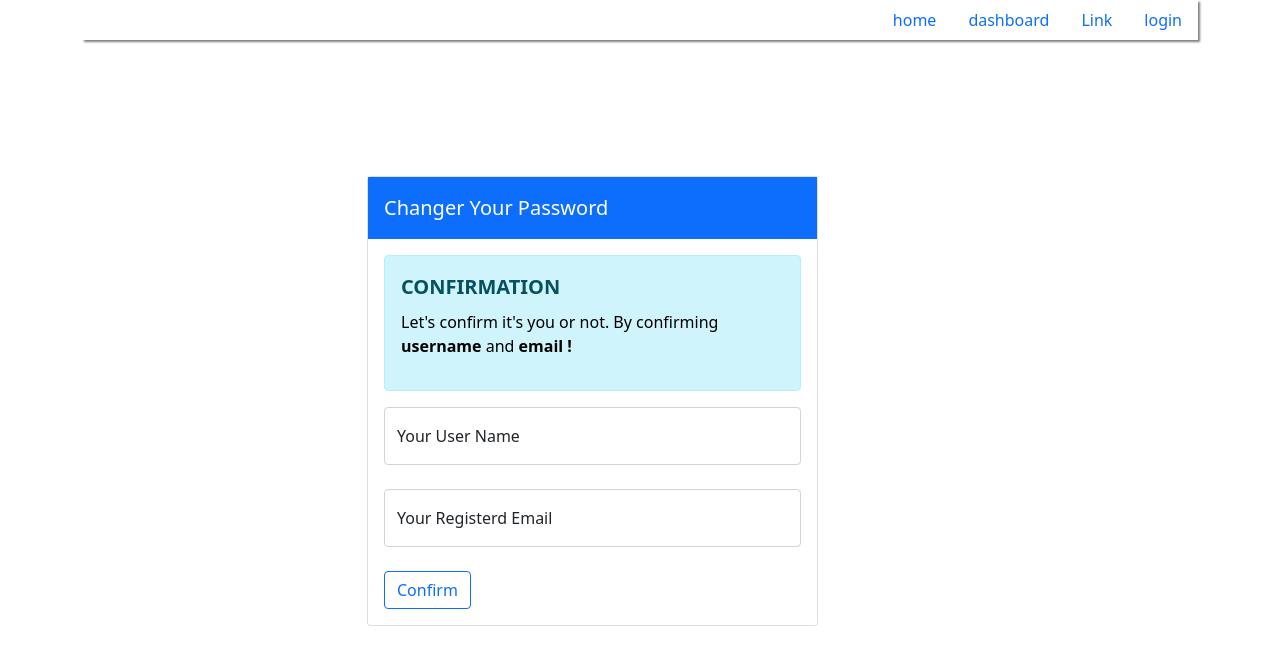
After one commit to aizubair21/php_projects, a PHP site: page /forgot_password.php in a window 1280 px wide. The commit adds this page. Shown: the top 665 px of the page. Run offline with PHP 8.4, Linux system fonts and the light colour scheme.

Commit message:
password reset in php

```diff
--- a/login_and_registration/connection.php
+++ b/login_and_registration/connection.php
@@ -15,3 +15,13 @@ function getData($key){
         return "Not found !";
     }
 }
+
+function isInDatabase ($user_name) {
+    $conn = mysqli_connect('localhost','root','','user');
+    $data = "SELECT * FROM user WHERE user_name='$user_name'";
+    $result = mysqli_query($conn, $data);
+    if(mysqli_num_rows($result) > 0) {
+        return mysqli_fetch_assoc($result);
+
+    }
+}
--- /dev/null
+++ b/login_and_registration/forgot_password.php
@@ -0,0 +1,186 @@
+<?php
+include "nav.php";
+require "connection.php";
+
+
+$email_error = '';
+$name_error = '';
+$pass_confirm_error = '';
+$password_error = '';
+
+
+$user_name = $_POST["user_name"] ?? "";
+$email = $_POST["email"] ?? "";
+$password = $_POST["password"] ?? '';
+$password_confirmation = $_POST['password_confirmation'] ?? '';
+
+//confirm
+if(isset($_POST['confirm'])) {
+    if($_POST['user_name'] == "") {
+        $email_error = "Required field !";
+    }
+
+
+    if($_POST["email"] == "") {
+        $email_error = "Requird field !";
+    }
+
+    if ($_POST['user_name'] != '' && $_POST['email'] != "") {
+        if($row = isInDatabase($user_name)){
+            $id = $row["id"];
+            if($row['email'] == $email) {
+                $_SESSION['is_confirm'] = "$id";
+            }else {
+                $email_error = "This email isn't registered with this username.";
+            }
+        }else {
+            $name_error = "Not a valid username !";
+            $email = '';
+        }
+    }
+}
+
+
+
+//reset
+if(isset($_POST['reset']) && isset($_SESSION['is_confirm'])) {
+    if($_POST['password'] == "") {
+        $password_error = "Required field !";
+    }
+
+    if($_POST['password_confirmation'] == "") {
+        $pass_confirm_error = "Required field !";
+    }
+
+    if (strlen($password) >= 8 ) {
+        if ($password == $password_confirmation) {
+
+            $id= $_SESSION['is_confirm'];
+            $password_hash = password_hash($password, PASSWORD_DEFAULT);
+            $update = "UPDATE user SET password = '$password_hash' WHERE id = '$id'";
+            $result = mysqli_query($conn,$update);
+            if ($result) {
+                echo "ok";
+                $password = '';
+                session_destroy();
+                header("location: login.php");
+            }
+
+        }else {
+            $pass_confirm_error = "Password not match ";
+        }
+    }else {
+        $password_error = "Password at lest 8 digit ";
+    }
+}
+
+
+
+?>
+
+<pre>
+    <!-- <?php
+
+    print_r($_POST);
+
+    echo "<br>";
+
+    print_r($_SESSION);
+    ?> -->
+
+
+</pre>
+<!DOCTYPE html>
+<html lang="en">
+<head>
+    <meta charset="UTF-8">
+    <meta http-equiv="X-UA-Compatible" content="IE=edge">
+    <meta name="viewport" content="width=device-width, initial-scale=1.0">
+    <title>Document</title>
+</head>
+<body>
+    <div class="container">
+        <div class="row">
+            <div class="col-3"></div>
+            <div class="col-5">
+                <div class="card" style="margin-top: 20px;">
+                    <div class="bg-primary text-white p-3" style="font-size: 20px;">
+                        Changer Your Password
+                    </div>
+
+                    <div class="card-body">
+                        <?php
+                            if (isset($_SESSION["is_confirm"])) {
+                                ?>
+                                <form action="forgot_password.php" method="POST">
+                                    <fieldset>
+                                        <legend class="alert alert-success" style="text-transform: uppercase; font-size:20px; font-weight:800;">
+                                            Confirmed<br>
+                                            <p style="font-size:15px; font-weight:400;">Now your can chagne your password .</p>
+                                        </legend>
+                                        <div class="form-floating">
+                                            <input type="password" class="form-control" id="floatingPassword" placeholder="password" name="password" value="<?php echo $password ?? '' ?>">
+                                            <label for="floatingPassword">Password </label>
+                                            <strong class="text text-danger">
+                                                <?php echo $password_error ?>
+                                            </strong>
+
+                                        </div><br>
+
+                                        <div class="form-floating">
+                                            <input type="password" class="form-control" id="floatingPassword" placeholder="password_confirmation" name="password_confirmation" value="<?php echo $email ?? '' ?>">
+                                            <label for="floatingPassword">password Confirmation  </label>
+                                            <strong class="text text-danger">
+                                                <?php echo $pass_confirm_error ?>
+                                            </strong>
+
+                                        </div><br>
+
+                                        <button class="btn btn-outline-primary btn-md" name="reset" type="submit">Reset</button>
+
+                                    </fieldset>
+                                </form>
+                                <?php
+                            } else {
+                                ?>
+                                <form action="forgot_password.php" method="POST">
+                                    <fieldset>
+                                        <div class=" alert alert-info">
+
+                                            <legend class="" style="text-transform: uppercase; font-size:20px; font-weight:800;;">Confirmation</legend>
+                                            <i class="fas fa-circle-info"></i>
+                                            <p class="text text-black">Let's confirm it's you or not. By confirming <strong>username</strong> and <strong>email !</strong> </p>
+
+                                        </div>
+                                        <div class="form-floating">
+                                            <input type="text" class="form-control" id="floatingPassword" placeholder="User Name" name="user_name" value="<?php echo $user_name ?? '' ?>">
+                                            <label for="floatingPassword">Your User Name </label>
+                                            <strong class="text text-danger">
+                                                <?php echo $name_error ?>
+                                            </strong>
+
+                                        </div><br>
+
+                                        <div class="form-floating">
+                                            <input type="email" class="form-control" id="floatingPassword" placeholder="Registerd email" name="email" value="<?php echo $password_confirmation ?? '' ?>">
+                                            <label for="floatingPassword">Your Registerd Email  </label>
+                                            <strong class="text text-danger">
+                                                <?php echo $email_error ?>
+                                            </strong>
+
+                                        </div><br>
+
+                                        <button class="btn btn-outline-primary btn-md" name="confirm" type="submit">Confirm</button>
+
+                                    </fieldset>
+                                </form>
+                                <?php
+                            }
+                        ?>
+                    </div>
+                </div>
+            </div>
+        </div>
+    </div>
+</body>
+</html>
--- a/login_and_registration/login.php
+++ b/login_and_registration/login.php
@@ -60,6 +60,7 @@ if (isset($_POST["login"])) {
                     <form action="login.php" method="POST" enctype="multipart/form-data">
                         <div class="card-body">
                             <div class="form-floating mb-3">
+
                                     <input type="text" class="form-control" id="floatingInput" placeholder="name@example.com" name="user_name">
                                     <label for="floatingInput">User Name</label>
                                     <strong class="text text-danger">
@@ -88,7 +89,7 @@ if (isset($_POST["login"])) {
                                     <a href="register.php" class="text text-info">Register now !</a>
                                 </div>
                                 <div style="text-align:center; padding-bottom:5px">
-                                    <a href="#" class="text text-danger p-2"> Forgote Your Password ?</a>
+                                    <a href="forgot_password.php " class="text text-danger p-2"> Forgote Your Password ?</a>
                                 </div>
                             </div>
 
```
